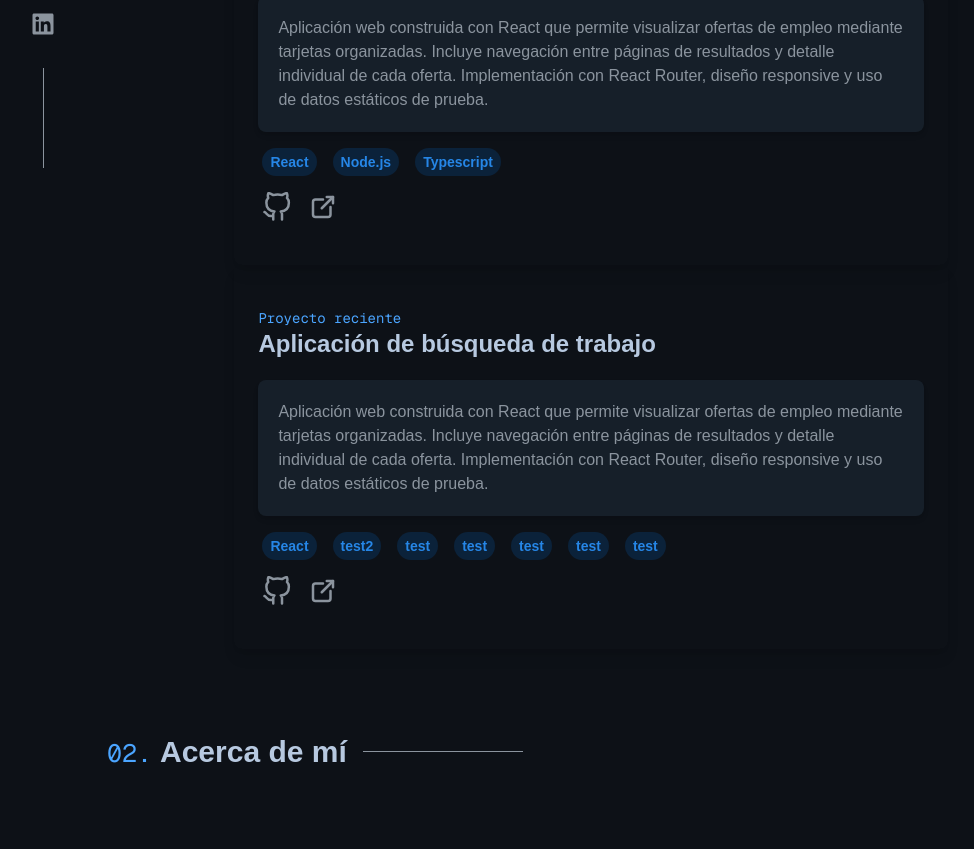
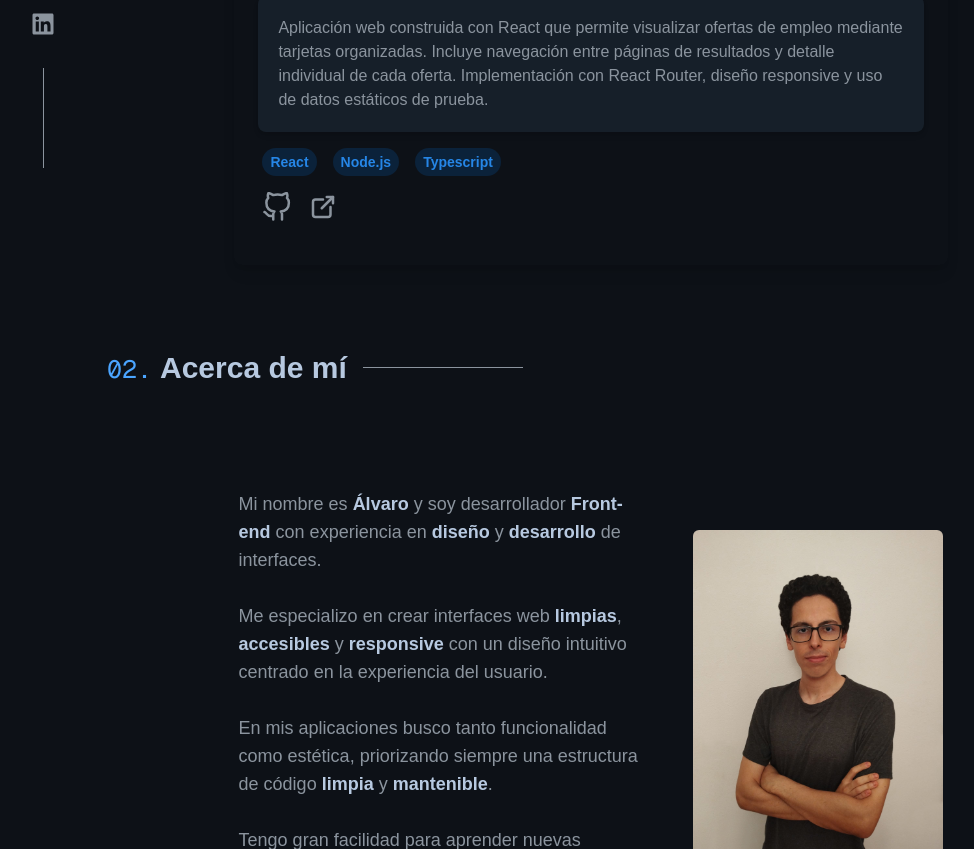
Before and after one commit to AllwarsGIT/portfolio-react, a Next.js app: page / in a window 1280 px wide. Shown: the part 632-1481 px from the top of the page, without its empty margins (49-1023 px from the left). Built offline with nearby package versions, Linux system fonts and the light colour scheme.

Commit message:
Commented a test card

```diff
--- a/src/components/Projects.tsx
+++ b/src/components/Projects.tsx
@@ -31,13 +31,13 @@ function Projects() {
                 last = "Proyecto reciente"
                 title="Aplicación de búsqueda de trabajo"
                 description="Aplicación web construida con React que permite visualizar ofertas de empleo mediante tarjetas organizadas. Incluye navegación entre páginas de resultados y detalle individual de cada oferta. Implementación con React Router, diseño responsive y uso de datos estáticos de prueba."/>
-            <ProjectCard
+            {/* <ProjectCard
                 githubUrl="https://github.com/AllwarsGIT/job-searching-app-react"
                 demoUrl="https://job-searching-app-react.vercel.app/"
                 techName={["React", "test2", "test", "test", "test", "test", "test"]}
                 last = "Proyecto reciente"
                 title="Aplicación de búsqueda de trabajo"
-                description="Aplicación web construida con React que permite visualizar ofertas de empleo mediante tarjetas organizadas. Incluye navegación entre páginas de resultados y detalle individual de cada oferta. Implementación con React Router, diseño responsive y uso de datos estáticos de prueba."/>
+                description="Aplicación web construida con React que permite visualizar ofertas de empleo mediante tarjetas organizadas. Incluye navegación entre páginas de resultados y detalle individual de cada oferta. Implementación con React Router, diseño responsive y uso de datos estáticos de prueba."/> */}
 
 
         </div>
```
